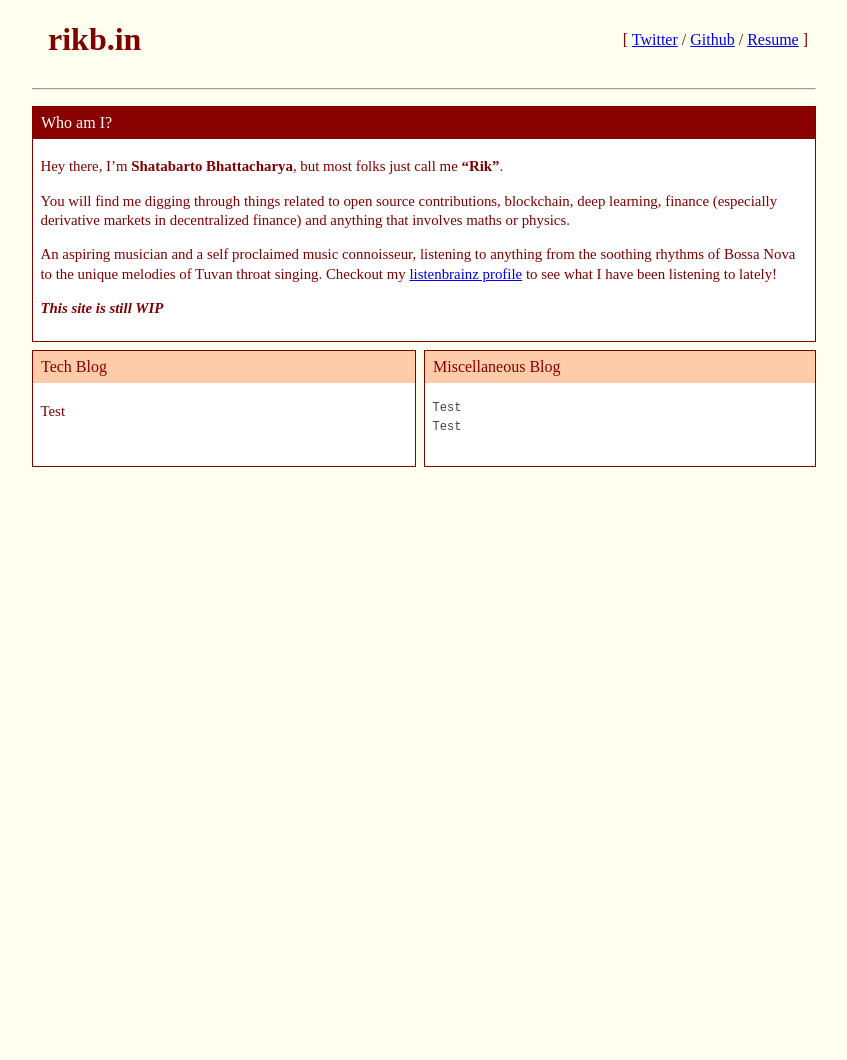
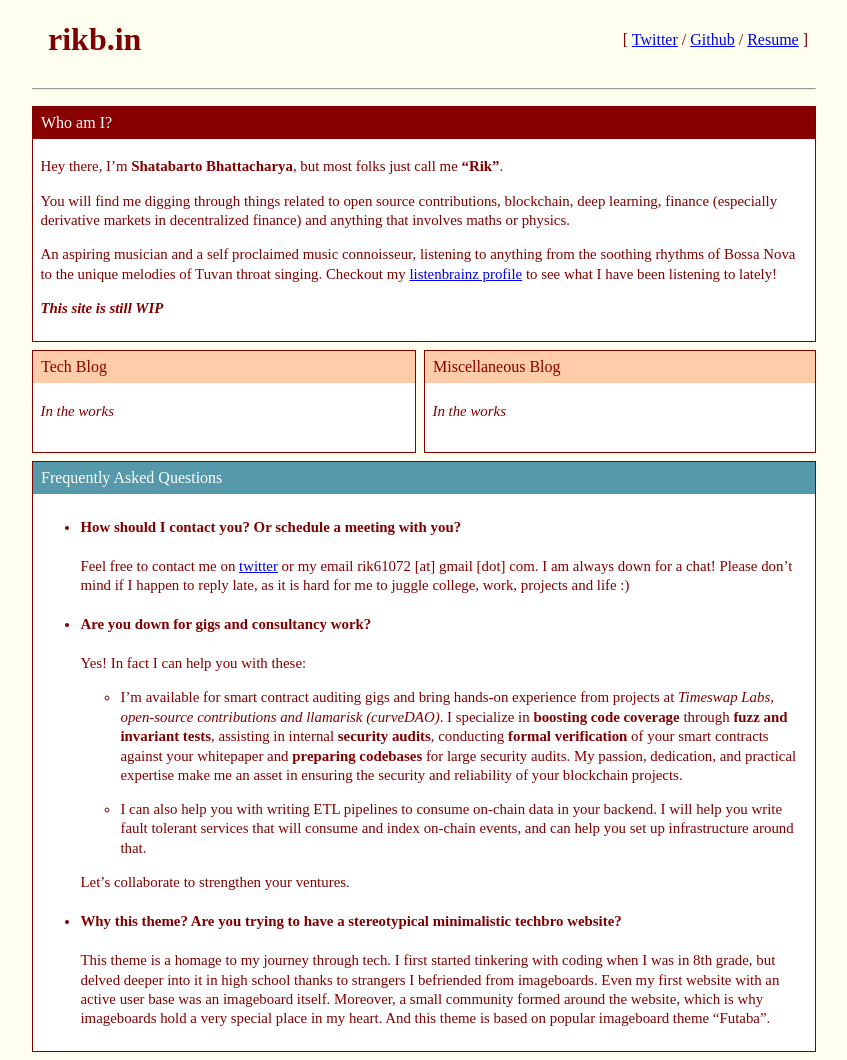
Before and after one commit to hrik2001/hrik2001.github.io, a Jekyll site: the page built from index.md, in a window 1280 px wide. Shown: the whole page, without its empty margins (216-1063 px from the left). Built offline with Jekyll 4.4.1, drawn with Linux system fonts in a browser that asks for light colours; before the commit the page ends 900 px from its top, so only the background shows below that.

Commit message:
feat: somewhat decent

````diff
--- a/assets/css/yotsuba.css
+++ b/assets/css/yotsuba.css
@@ -8,6 +8,16 @@ body {
 
 .announce {
     background-color: #800 !important;
+    color: #fff !important;
+}
+
+.green-bar {
+    background-color: #9c6 !important;
+    color: #060 !important;
+}
+
+.blue-bar {
+    background-color: #59a !important;
     color: #fff !important;
 }
 
--- a/index.md
+++ b/index.md
@@ -26,7 +26,7 @@ _**This site is still WIP**_
 <div class="textbox">
   <p class="textbox-bar">Tech Blog</p>
   <div class="textbox-content" markdown="1">
-Test
+*In the works*
   </div>
 </div>
 </div>
@@ -35,12 +35,47 @@ Test
 <div class="textbox">
   <p class="textbox-bar">Miscellaneous Blog</p>
   <div class="textbox-content" markdown="1">
-```
-Test
-Test
-```
+*In the works*
   </div>
 </div>
+</div>
+
+
+</div>
+
+
+
+
+<div class="textbox">
+  <p class="textbox-bar blue-bar">Frequently Asked Questions</p>
+<div class="textbox-content" markdown="1">
+* #### How should I contact you? Or schedule a meeting with you?
+Feel free to contact me on [twitter](https://twitter.com/riksucks) or my email
+rik61072 [at] gmail [dot] com. I am always down for a chat! Please don't mind if I happen to
+reply late, as it is hard for me to juggle college, work, projects and life :)
+
+* #### Are you down for gigs and consultancy work?<br />
+Yes! In fact I can help you with these:
+    - I'm available for smart contract auditing gigs and bring hands-on experience from projects
+    at _Timeswap Labs, open-source contributions and llamarisk (curveDAO)_. I specialize
+    in **boosting code coverage** through
+    **fuzz and invariant tests**, assisting in internal **security audits**, conducting **formal verification**
+    of your smart contracts against your whitepaper and **preparing codebases** for large
+    security audits. My passion, dedication, and practical expertise make me an asset in ensuring the
+    security and reliability of your blockchain projects.
+
+    - I can also help you with writing ETL pipelines to consume on-chain data in your backend. I will help you
+    write fault tolerant services that will consume and index on-chain events, and can help you set up infrastructure
+    around that.
+
+   Let's collaborate to strengthen your ventures.
+
+* #### Why this theme? Are you trying to have a stereotypical minimalistic techbro website?
+This theme is a homage to my journey through tech. I first started tinkering with coding when
+I was in 8th grade, but delved deeper into it in high school thanks to strangers I befriended
+from imageboards. Even my first website with an active user base was an imageboard itself. Moreover,
+a small community formed around the website, which is why imageboards hold a very special
+place in my heart. And this theme is based on popular imageboard theme "Futaba".
 </div>
 </div>
 
````
